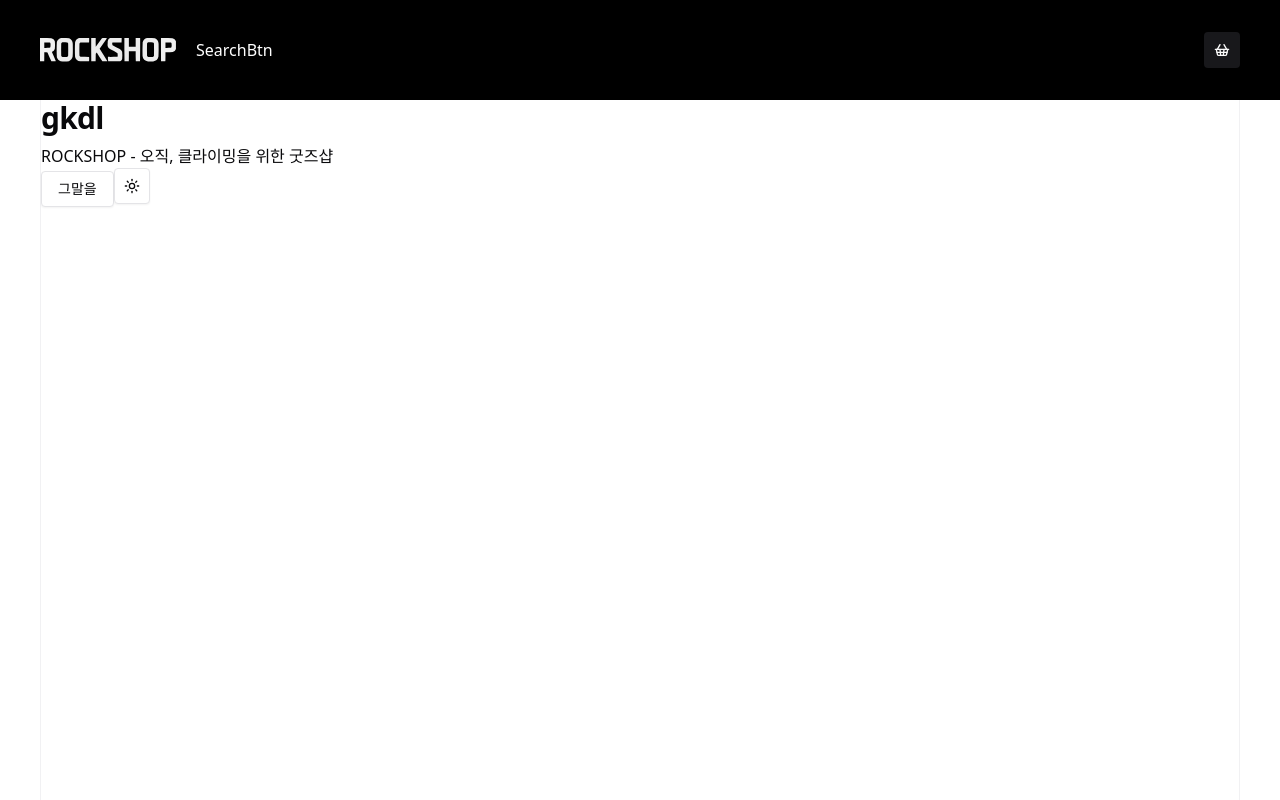
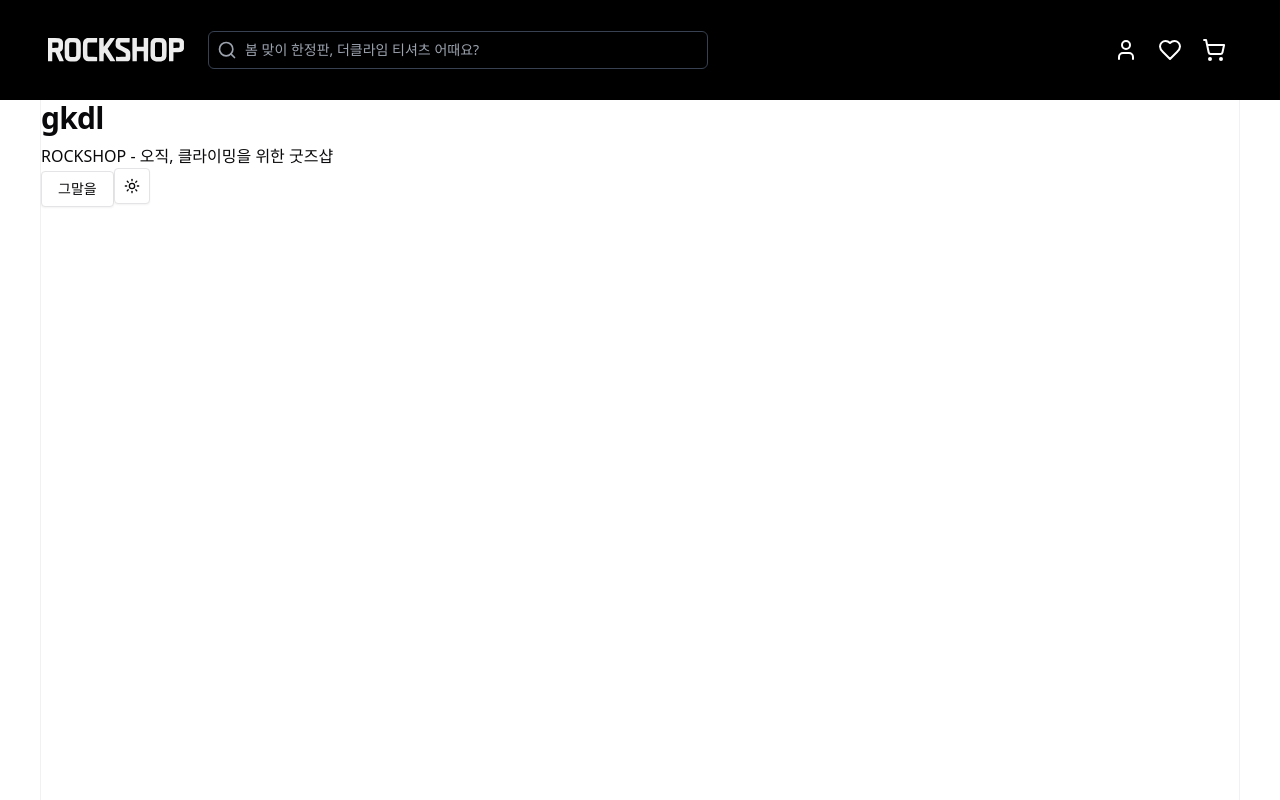
Before and after one commit to VSD-apps/ROCKSHOP-client, a Next.js app: page /main in a window 1280 px wide. Shown: the top 800 px of the page. Built offline with nearby package versions, Linux system fonts and the light colour scheme; no server answers.

Commit message:
feature: 상단 네비게이션(TopNav) UI (#2)

```diff
--- a/src/pages/main/ui/main-layout.tsx
+++ b/src/pages/main/ui/main-layout.tsx
@@ -5,8 +5,8 @@ import { MainTopNav } from '@/widgets/nav/main-top-nav';
 export default function MainLayout({ children }: { children: React.ReactNode }) {
   return (
     <div className="relative">
+      <MainTopNav />
       <FixedMainTopNav />
-      <MainTopNav />
       <PageLayout>{children}</PageLayout>
     </div>
   );
--- a/src/shared/ui/_custom/icon-button/ui/index.tsx
+++ b/src/shared/ui/_custom/icon-button/ui/index.tsx
@@ -11,7 +11,7 @@ interface Props {
 
 export function IconButton({ buttonProps, className, icon }: Props) {
   return (
-    <Button {...buttonProps} className={cn(className)}>
+    <Button {...buttonProps} className={cn('rounded-full', className)}>
       {icon}
     </Button>
   );
--- /dev/null
+++ b/src/widgets/nav/_common/ui/menu/index.tsx
@@ -0,0 +1,64 @@
+'use client';
+
+import { IconButton } from '@/shared/ui';
+import { Heart, ShoppingCart, User } from 'lucide-react';
+
+/**
+ * 상단 네비게이션 데스크탑 메뉴
+ */
+function Desktop() {
+  return (
+    <div className="releative inline-flex gap-2">
+      <IconButton
+        className="[&_svg]:size-6"
+        buttonProps={{
+          variant: 'ghost',
+          size: 'icon',
+          onClick: () => console.log('clicked'),
+        }}
+        icon={<User />}
+      />
+      <IconButton
+        className="[&_svg]:size-6"
+        buttonProps={{
+          variant: 'ghost',
+          size: 'icon',
+          onClick: () => console.log('clicked'),
+        }}
+        icon={<Heart />}
+      />
+      <IconButton
+        className="[&_svg]:size-6"
+        buttonProps={{
+          variant: 'ghost',
+          size: 'icon',
+          onClick: () => console.log('clicked'),
+        }}
+        icon={<ShoppingCart />}
+      />
+    </div>
+  );
+}
+
+/**
+ * 상단 네비게이션 모바일 메뉴
+ */
+function Mobile() {
+  return (
+    <div className="releative inline-flex gap-2">
+      <IconButton
+        className="[&_svg]:size-5"
+        buttonProps={{
+          variant: 'ghost',
+          size: 'icon',
+          onClick: () => console.log('clicked'),
+        }}
+        icon={<ShoppingCart />}
+      />
+    </div>
+  );
+}
+
+const Menu = { Desktop, Mobile };
+
+export default Menu;
--- /dev/null
+++ b/src/widgets/nav/_common/ui/search-btn/index.tsx
@@ -0,0 +1,20 @@
+import { cn } from '@/app/lib/shadcn/utils';
+import { Button } from '@/shared/ui';
+import { Search } from 'lucide-react';
+
+interface Props {
+  className?: string;
+}
+export function SearchBtn({ className }: Props) {
+  return (
+    <div
+      className={cn(
+        'p-1.5 flex gap-2 items-center rounded-md border border-gray-700 hover:bg-gray-900 desktop:p-2',
+        className,
+      )}
+    >
+      <Search className="flex-shrink-0 size-5 text-gray-400" />
+      <p className="text-gray-400 text-sm">봄 맞이 한정판, 더클라임 티셔츠 어때요?</p>
+    </div>
+  );
+}
--- a/src/widgets/nav/fixed-main-top-nav/ui/hanburger-btn/index.tsx
+++ b/src/widgets/nav/fixed-main-top-nav/ui/hanburger-btn/index.tsx
@@ -1,10 +1,19 @@
-import { Button } from '@/shared/ui/button/ui';
+import { IconButton } from '@/shared/ui';
+import { cn } from '@/app/lib/shadcn/utils';
 import { Menu } from 'lucide-react';
 
-export function HamburgerBtn() {
+interface Props {
+  className?: string;
+}
+export function HamburgerBtn({ className }: Props) {
   return (
-    <Button variant="ghost" size="icon">
-      <Menu />
-    </Button>
+    <IconButton
+      className={cn('[&_svg]:size-5 desktop:[&_svg]:size-6', className)}
+      buttonProps={{
+        variant: 'ghost',
+        size: 'icon',
+      }}
+      icon={<Menu />}
+    />
   );
 }
--- a/src/widgets/nav/fixed-main-top-nav/ui/index.tsx
+++ b/src/widgets/nav/fixed-main-top-nav/ui/index.tsx
@@ -3,6 +3,9 @@
 import Logo from '@/shared/ui/_custom/logo/ui';
 import { useEffect, useState } from 'react';
 import { HamburgerBtn } from './hanburger-btn';
+import Menu from '../../_common/ui/menu';
+import { SearchBtn } from '../../_common/ui/search-btn';
+import { cn } from '@/app/lib/shadcn/utils';
 
 export function FixedMainTopNav() {
   const [show, setShow] = useState(false);
@@ -27,17 +30,27 @@ export function FixedMainTopNav() {
 
   return (
     <header
-      className={`w-full bg-white border-b border-gray-300 fixed top-0 z-100 transition-all duration-300 ${
-        show ? 'opacity-100' : 'opacity-0'
-      }`}
+      className={cn(
+        'z-lv4 w-full bg-white border-b border-gray-300 fixed top-0 transition-all duration-300',
+        show ? 'opacity-100' : 'opacity-0',
+      )}
     >
-      <div className="flex justify-between items-center text-black mx-auto  w-full max-w-[600px] h-[72px] desktop:max-w-[1200px] desktop:h-[100px]">
-        <div className="flex items-center gap-2">
-          <HamburgerBtn />
-          <Logo className="w-[96px] h-[24px] desktop:w-[136px] desktop:h-[34px]" />
+      <div className="w-full max-w-[600px] h-[72px] mx-auto px-2 flex gap-4 justify-between items-center text-black desktop:max-w-[1200px] desktop:h-[100px]">
+        <div className="w-full flex items-center gap-4 desktop:gap-6">
+          <div className="flex items-center gap-2 desktop:gap-4">
+            <HamburgerBtn className="flex-shrink-0" />
+            <Logo className="flex-shrink-0 w-[96px] h-[24px] desktop:w-[136px] desktop:h-[34px]" />
+          </div>
+          <div className="flex-grow desktop:max-w-[500px]">
+            <SearchBtn className="border-gray-300 hover:bg-gray-50" />
+          </div>
         </div>
-        <div className="flex gap-5 hidden desktop:block">Menu</div>
-        <div className="flex gap-5 desktop:hidden">모바일 메뉴</div>
+        <div className="hidden gap-5 desktop:block">
+          <Menu.Desktop />
+        </div>
+        <div className="flex gap-5 desktop:hidden">
+          <Menu.Mobile />
+        </div>
       </div>
     </header>
   );
--- a/src/widgets/nav/main-top-nav/ui/index.tsx
+++ b/src/widgets/nav/main-top-nav/ui/index.tsx
@@ -1,20 +1,25 @@
+'use client';
+
 import Logo from '@/shared/ui/_custom/logo/ui';
-import { HamburgerBtn } from '../../fixed-main-top-nav/ui/hanburger-btn';
-import { Menu } from './menu';
-import { SearchBtn } from './search-btn';
+import { SearchBtn } from '../../_common/ui/search-btn';
+import Menu from '../../_common/ui/menu';
 
 export function MainTopNav() {
   return (
-    <header className="bg-black">
-      <div className="flex justify-between items-center text-white mx-auto  w-full max-w-[600px] h-[72px] desktop:max-w-[1200px] desktop:h-[100px]">
-        <div className="flex gap-5">
-          <Logo className="w-[96px] h-[24px] desktop:w-[136px] desktop:h-[34px]" />
-          <SearchBtn />
+    <header className="bg-black z-lv5 relative">
+      <div className="px-2 flex gap-4 items-center justify-between text-white mx-auto w-full max-w-[600px] h-[72px] desktop:max-w-[1200px] desktop:h-[100px]">
+        <div className="w-full flex items-center gap-6">
+          <Logo className="flex-shrink-0 w-[96px] h-[24px] desktop:w-[136px] desktop:h-[34px]" />
+          <div className="flex-grow desktop:max-w-[500px]">
+            <SearchBtn />
+          </div>
         </div>
         <div className="hidden gap-5 desktop:block">
-          <Menu />
+          <Menu.Desktop />
         </div>
-        <div className="flex gap-5 desktop:hidden">TODO : Mobile Menu</div>
+        <div className="flex gap-5 desktop:hidden">
+          <Menu.Mobile />
+        </div>
       </div>
     </header>
   );
--- a/src/widgets/nav/main-top-nav/ui/menu/index.tsx
+++ /dev/null
@@ -1,15 +0,0 @@
-'use client';
-
-import { IconButton } from '@/shared/ui';
-import { ShoppingBasket } from 'lucide-react';
-
-export function Menu() {
-  return (
-    <div>
-      <IconButton
-        buttonProps={{ variant: 'default', size: 'icon', onClick: () => console.log('clicked') }}
-        icon={<ShoppingBasket />}
-      />
-    </div>
-  );
-}
--- a/src/widgets/nav/main-top-nav/ui/search-btn/index.tsx
+++ /dev/null
@@ -1,3 +0,0 @@
-export function SearchBtn() {
-  return <button>SearchBtn</button>;
-}
--- a/tailwind.config.ts
+++ b/tailwind.config.ts
@@ -1,3 +1,8 @@
+/*
+Reference
+- zIndex : https://mui.com/material-ui/customization/z-index/?srsltid=AfmBOorOrxrttn55m1-r5rD-hlXFTp0vIrtdewwVbBEvQPr5gN5TOqnq
+- color : https://ui.shadcn.com/docs/theming
+*/
 import type { Config } from 'tailwindcss';
 
 export default {
@@ -9,6 +14,17 @@ export default {
       desktop: '1280px',
     },
     extend: {
+      zIndex: {
+        lv1: '1000', // mobile stepper
+        lv2: '1010', // floating trigger
+        lv3: '1020', // floating element
+        lv4: '1030', // sub appbar, sub navigation
+        lv5: '1040', // appbar, navigation
+        lv6: '1050', // drawer
+        lv7: '1060', // modal
+        lv8: '1070', // snackbar
+        lv9: '1080', // Tooltip
+      },
       colors: {
         background: 'hsl(var(--background))',
         foreground: 'hsl(var(--foreground))',
```
